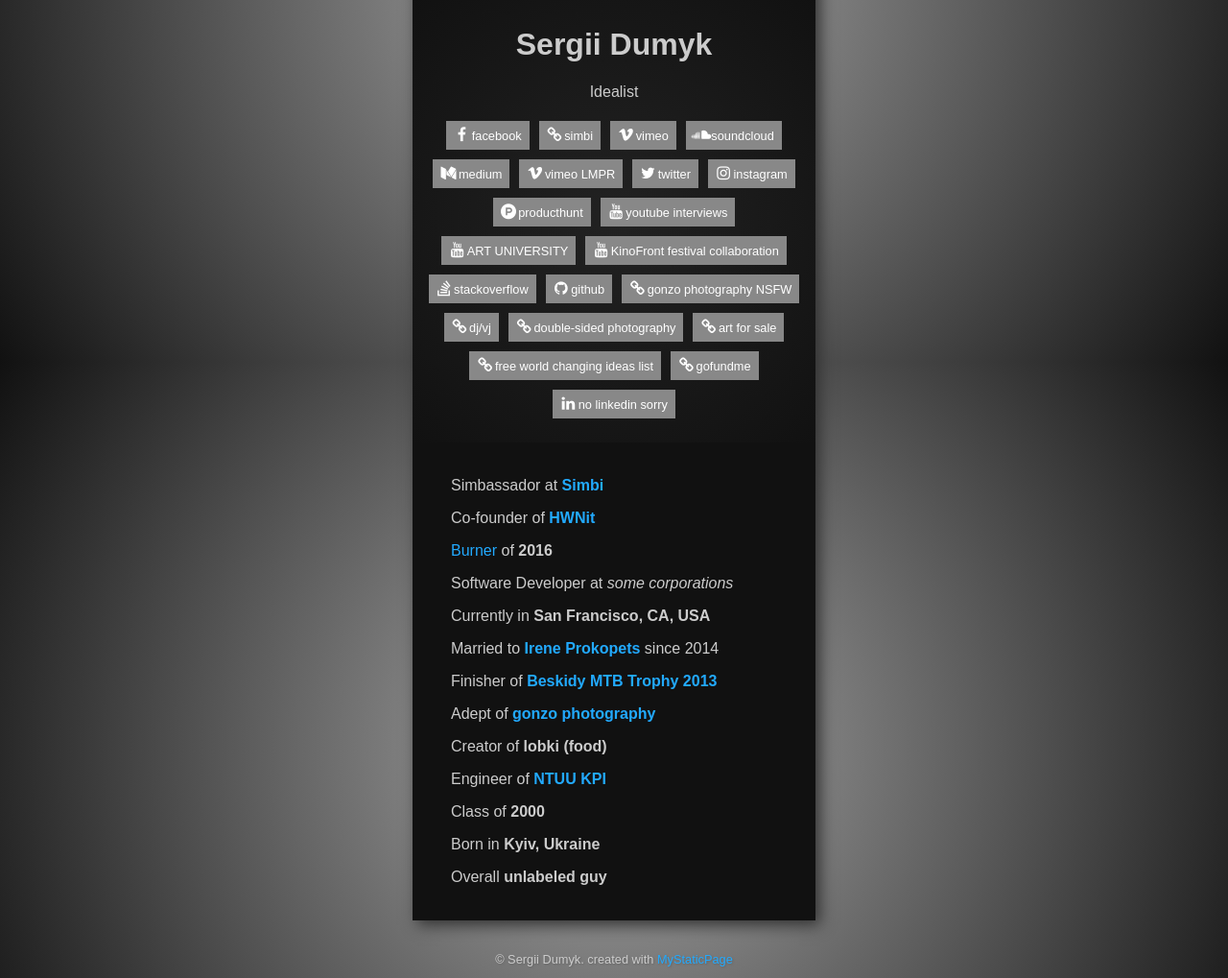
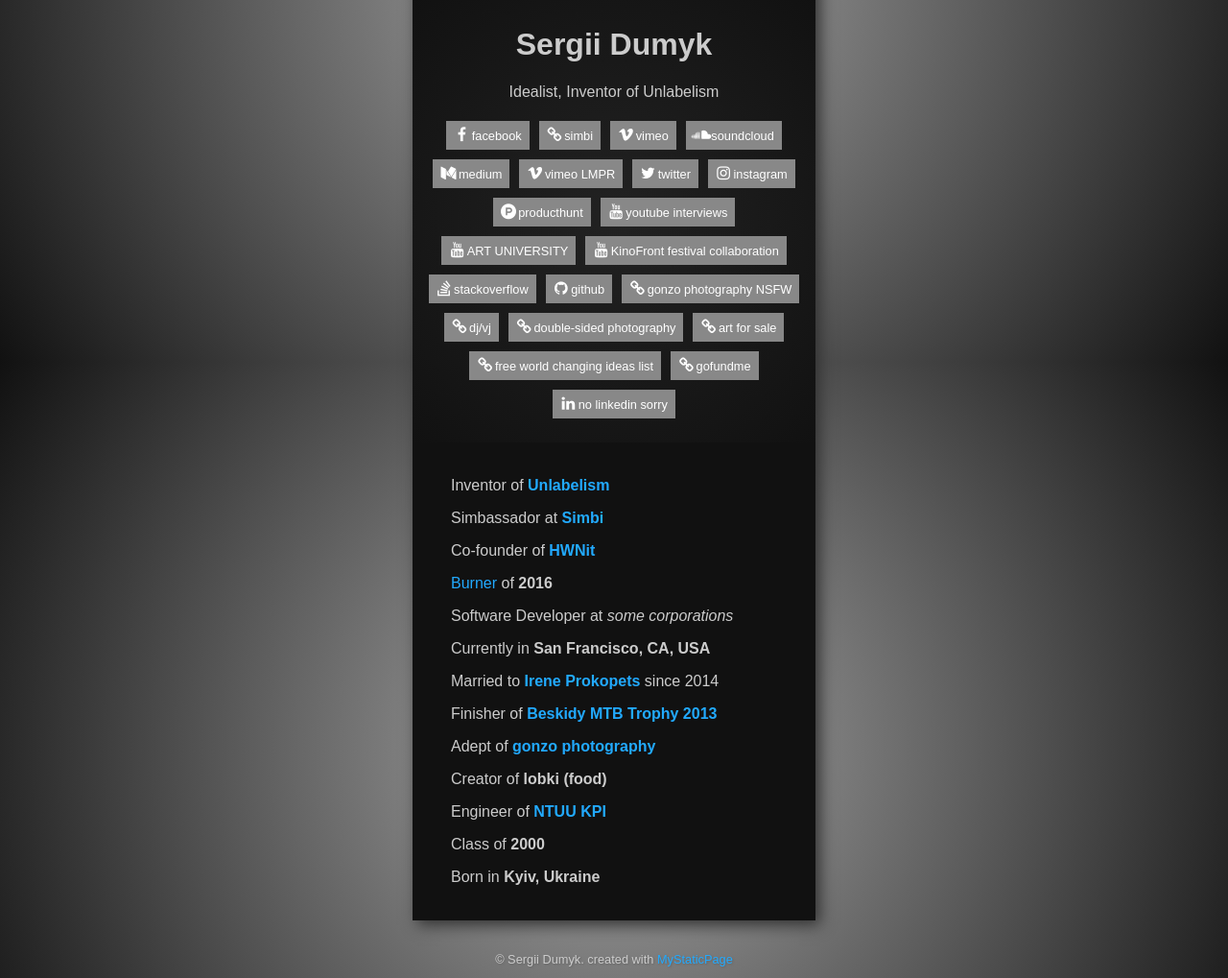
Before and after one commit to mrkittin/mrkittin.github.io, a plain HTML site: page index.html in a window 1280 px wide. Shown: the part 423-1442 px from the top of the page at 96% size. Drawn offline with Linux system fonts and the light colour scheme; a script that the page names is missing.

Commit message:
main 2.2

```diff
--- a/index.html
+++ b/index.html
@@ -17,7 +17,7 @@
 
                 <div id="introBox">
                     <h1>Sergii Dumyk</h1>
-                    <p>Idealist</p>
+                    <p>Idealist, Inventor of Unlabelism</p>
 
 
                         <ul id="linkBox">
@@ -154,6 +154,7 @@
 
 
                 <div id="fullBioBox">
+                    <p>Inventor of <strong><a target="_new" href="https://medium.com/@dumian/introducing-unlabelism-82c4afa57103">Unlabelism</a></strong></p>
                     <p>Simbassador at <strong><a target="_new" href="https://simbi.com/sergii-dumyk/">Simbi</a></strong></p>
                     <p>Co-founder of <strong><a target="_new" href="http://www.hwnit.org/">HWNit</a></strong></p>
                     <p><a target="_new" href="http://burningman.org/">Burner</a> of <strong>2016</strong></p>
@@ -166,7 +167,6 @@
                     <p>Engineer of <strong><a target="_new" href="http://inter.kpi.ua/">NTUU KPI</a></strong></p>
                     <p>Class of <strong>2000</strong></p>
                     <p>Born in <strong>Kyiv, Ukraine</strong></p>
-                    <p>Overall <strong>unlabeled guy</strong></p>
 
                 </div>
 
```
